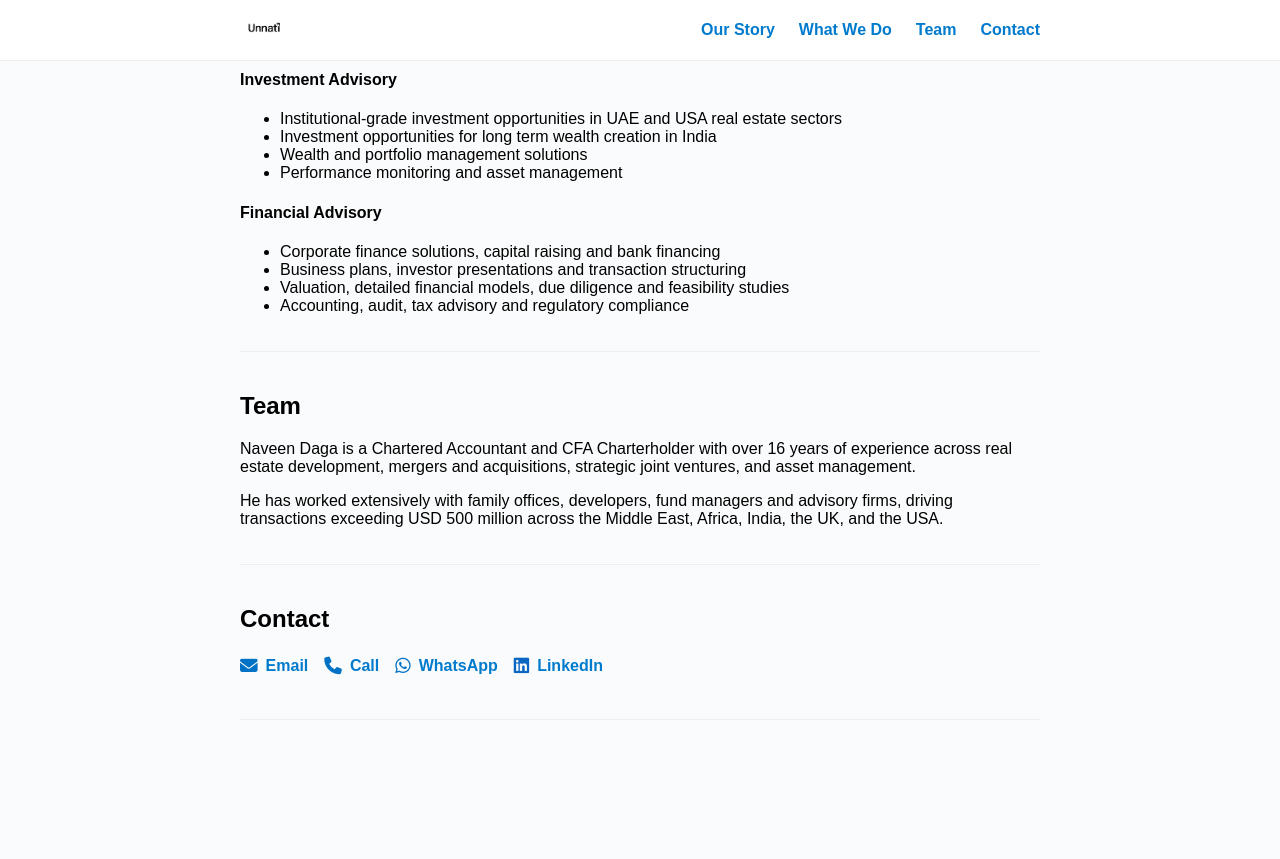
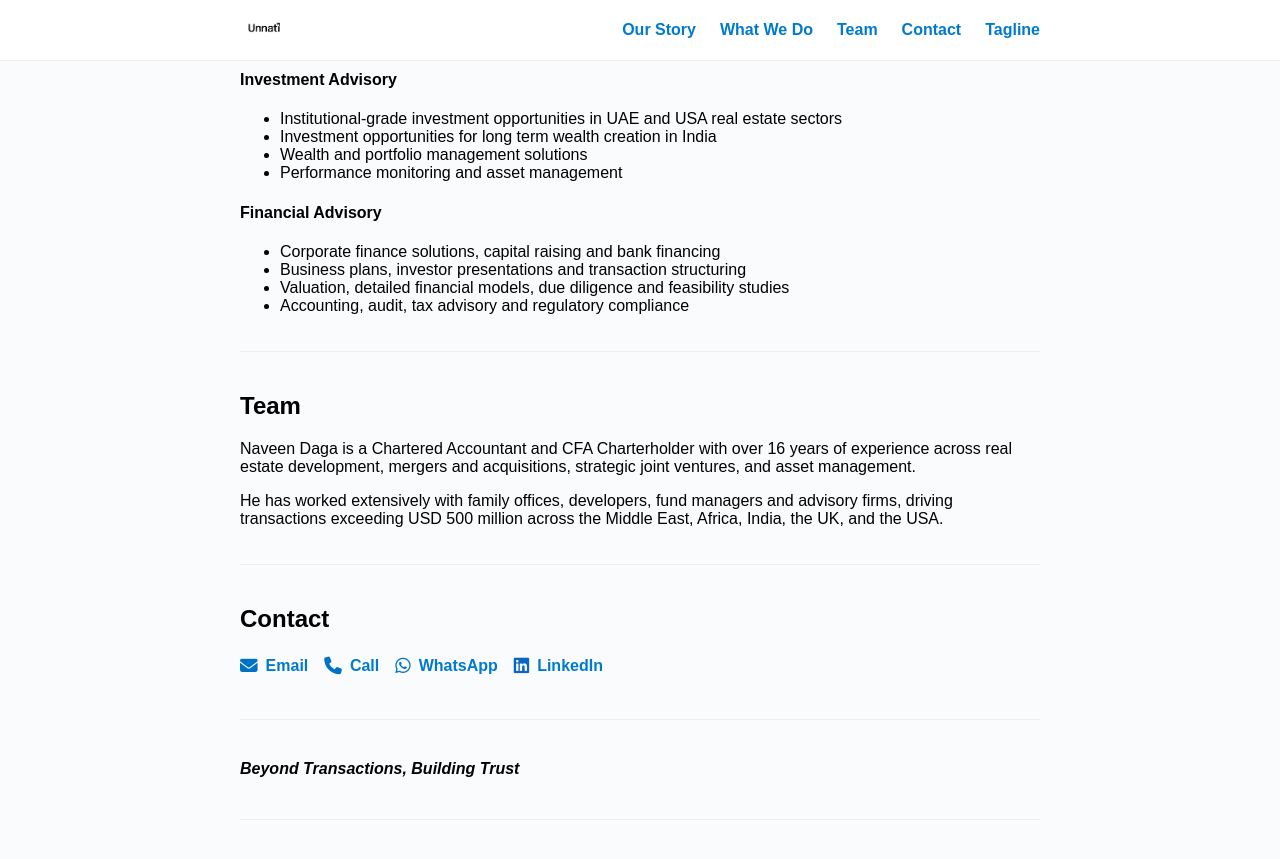
Before and after one commit to ashish161/naveen, a Jekyll site: the page built from index.html, in a window 1280 px wide and 900 px high, scrolled down 773 px. Shown: the top 859 px of the window. Built offline with Jekyll 4.4.1, drawn with Linux system fonts in a browser that asks for light colours; before the commit the page ends 1573 px from its top, so only the background shows below that.

Commit message:
Added tagline

```diff
--- a/_config.yml
+++ b/_config.yml
@@ -32,7 +32,7 @@ lang: en
 keywords: Dubai, real estate, analytics, investment, portfolio optimization, property, advisory
 
 # Collections
-title: My One-Page Site
+title: Unnati.ae
 collections:
   sections:
     output: true
--- /dev/null
+++ b/_sections/05-tagline.md
@@ -0,0 +1,8 @@
+---
+layout: default
+order: 4
+title: Tagline
+permalink: /tagline/
+---
+
+#### _Beyond Transactions, Building Trust_
```
Also changed, not shown: 3 other files.
